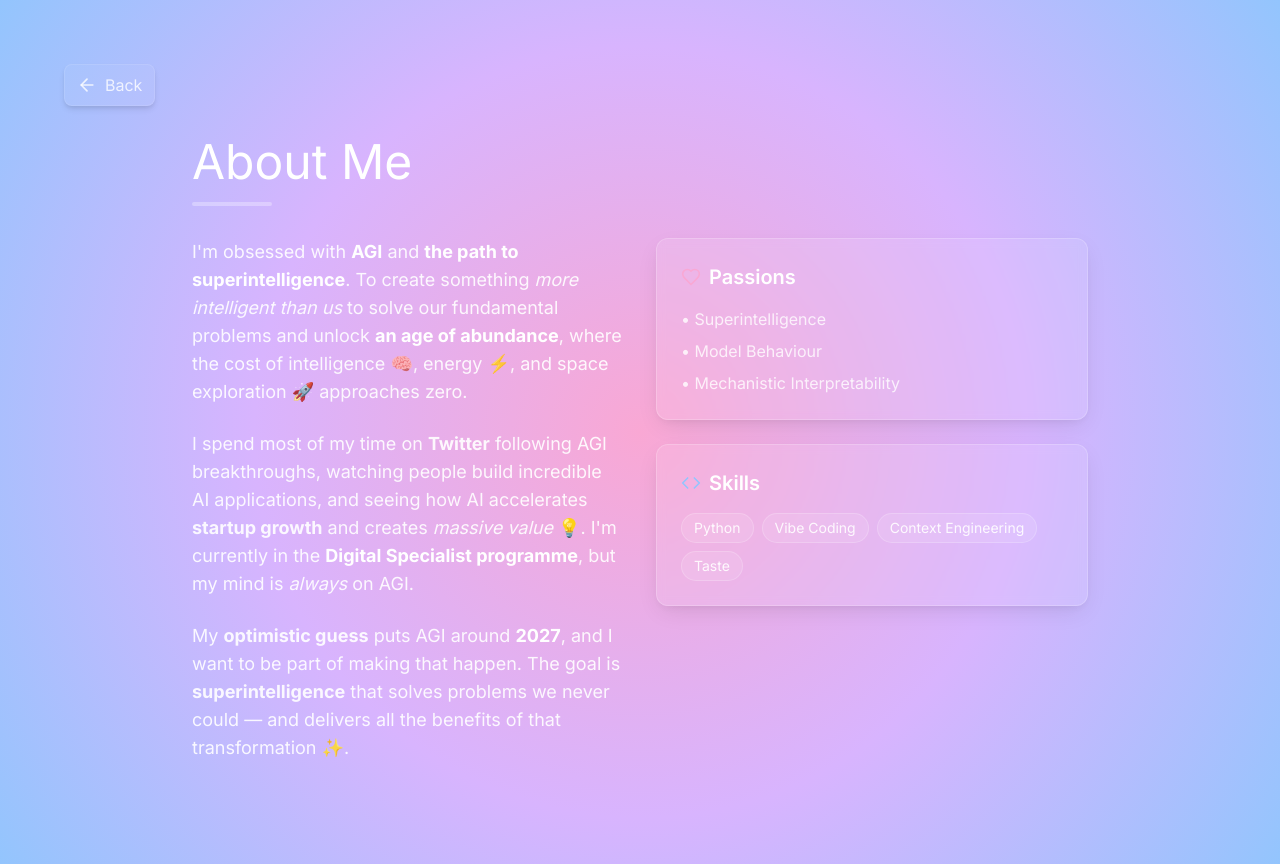
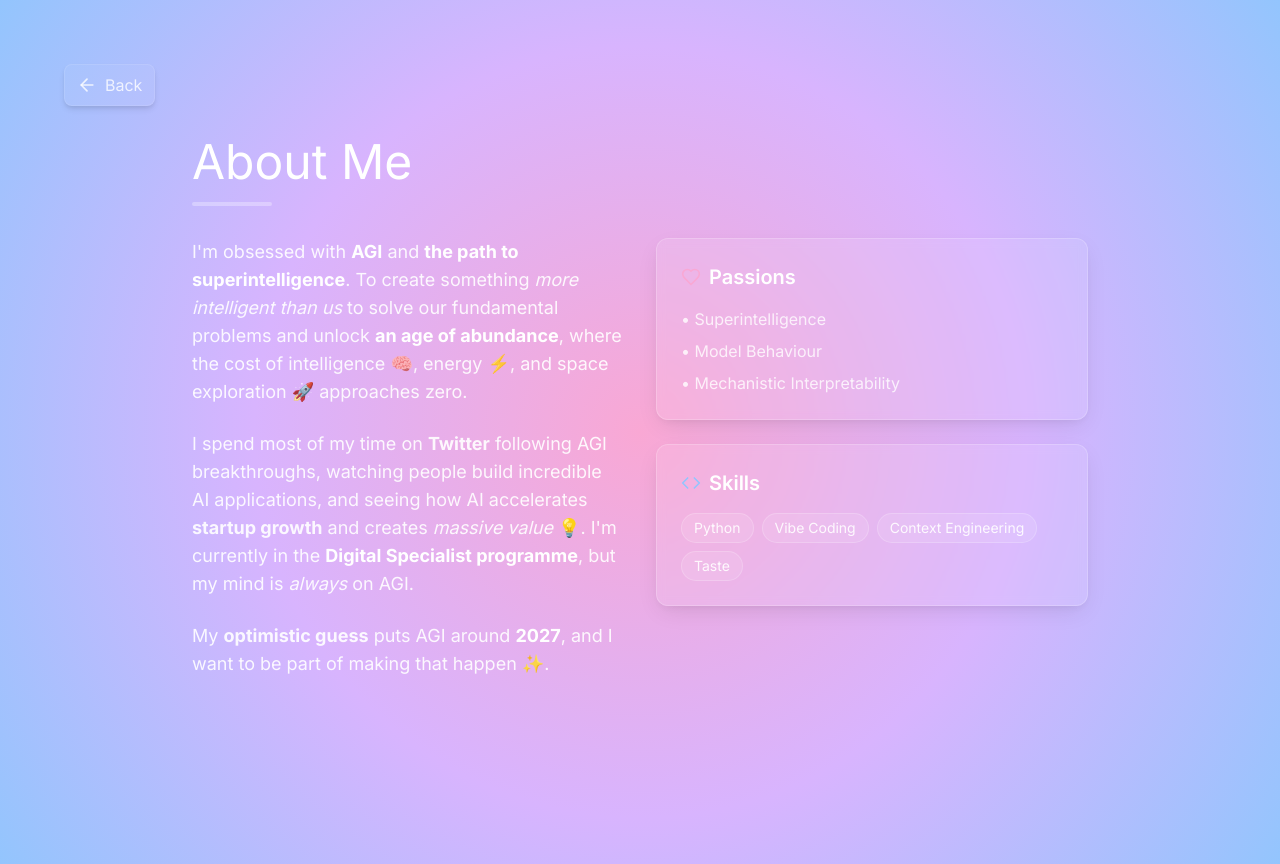
Before and after one commit to realwarrenlee/realwarrenlee.com, a React (Vite) app: page / in a window 1280 px wide. Both pictures are taken after a click on the button "About Me". Built offline with nearby package versions, Linux system fonts and the light colour scheme.

Commit message:
Update About.tsx

```diff
--- a/src/components/About.tsx
+++ b/src/components/About.tsx
@@ -77,7 +77,7 @@ const About: React.FC<AboutProps> = ({ onBack }) => {
               >
                 <strong>2027</strong>
               </a>
-              , and I want to be part of making that happen. The goal is <strong>superintelligence</strong> that solves problems we never could — and delivers all the benefits of that transformation ✨.
+              , and I want to be part of making that happen ✨.
             </p>
           </div>
 
```
